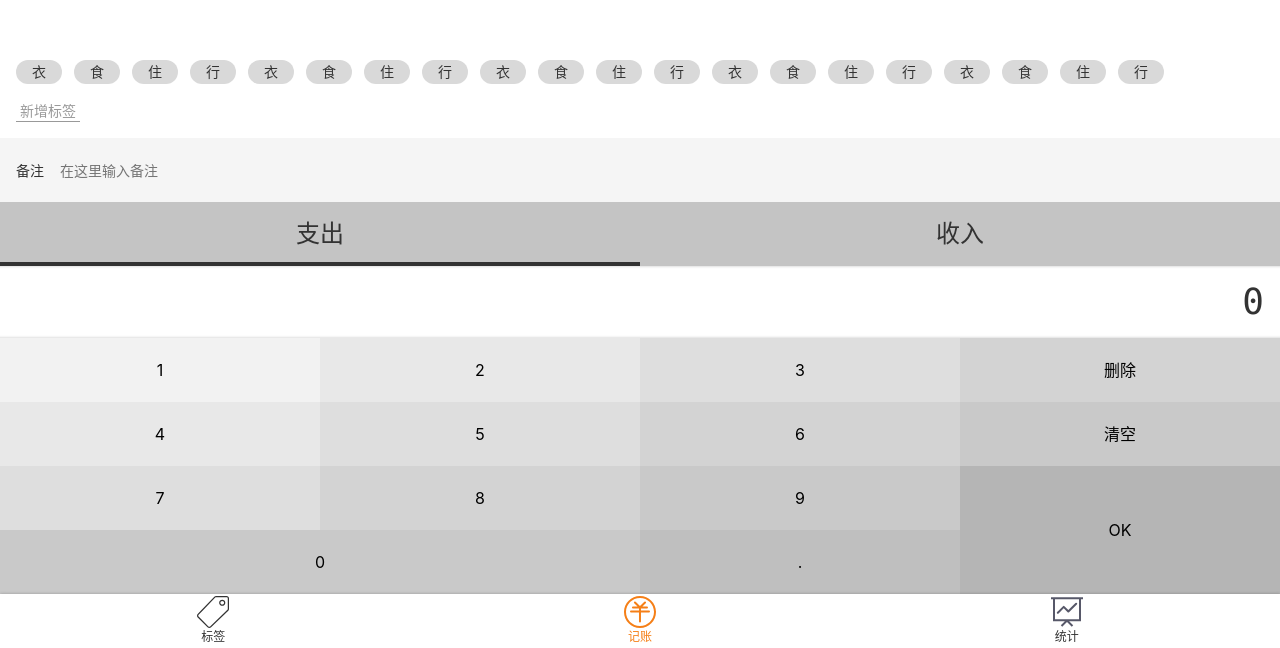
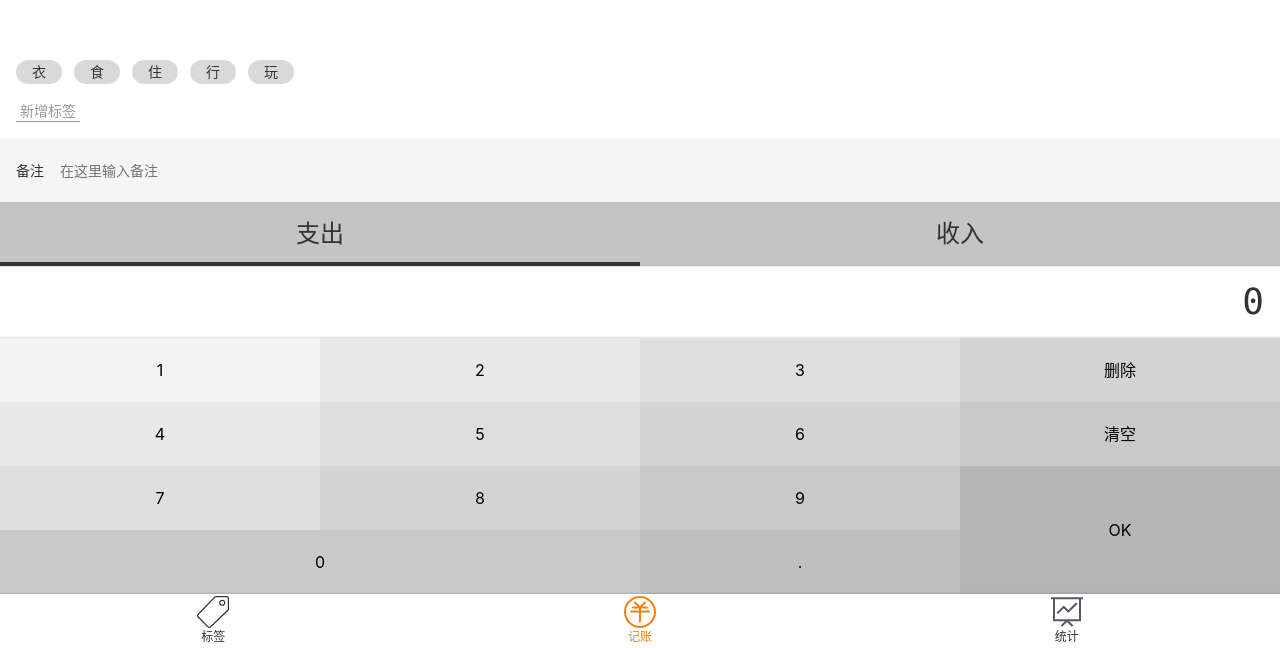
Before and after one commit to hec990/morney-2, a Vue app: page /#/money in a window 1280 px wide. Shown: the part 152-800 px from the top of the page. Built offline with nearby package versions, Linux system fonts and the light colour scheme.

Commit message:
完成 Tags 组件

```diff
--- a/src/components/money-child/Tags.vue
+++ b/src/components/money-child/Tags.vue
@@ -1,38 +1,52 @@
 <template>
   <div class="tags">
     <div class="new">
-      <button>新增标签</button>
+      <button @click="create">新增标签</button>
     </div>
     <ul class="current">
-      <li>衣</li>
-      <li>食</li>
-      <li>住</li>
-      <li>行</li>
-      <li>衣</li>
-      <li>食</li>
-      <li>住</li>
-      <li>行</li>
-      <li>衣</li>
-      <li>食</li>
-      <li>住</li>
-      <li>行</li>
-      <li>衣</li>
-      <li>食</li>
-      <li>住</li>
-      <li>行</li>
-      <li>衣</li>
-      <li>食</li>
-      <li>住</li>
-      <li>行</li>
+      <li v-for="tag in dataSource"
+          :key="tag"
+          :class="{selected: selectedTags.indexOf(tag)>=0}"
+          @click="toggle(tag)"
+      >{{tag}}</li>
     </ul>
   </div>
 
 </template>
 
 <script lang="ts">
-export default {
-  name: 'Tags'
-};
+import Vue from "vue";
+import {Component,Prop} from "vue-property-decorator";
+
+@Component
+export default class Tags extends Vue{
+ // string[] 是字符串数组，表示这个数组里只能存字符串
+ // readonly 是只读的意思，因为dataSource是外部传来的，避免我们自己在子组件修改父组件的数据，如果子组件有修改数据的动作会提示这个数据是只读的，不能修改。
+ @Prop() readonly dataSource: string[] | undefined;
+  // 选中的tag
+  selectedTags: string[] = [];
+
+  toggle(tag: string) {
+    // 获取到选中的tag
+    const index = this.selectedTags.indexOf(tag);
+    if (index >= 0) {
+      // 二次点击取消tag，如果当前tag被选中就删除
+      this.selectedTags.splice(index, 1);
+    } else {
+      this.selectedTags.push(tag);
+    }
+  }
+
+  create() {
+    const name = window.prompt("请输入标签名");
+    if (name === "") {
+      window.alert("标签名不能为空");
+    } else if (this.dataSource) {
+      // 将最新的数据发送给外面
+      this.$emit("update:dataSource",[...this.dataSource, name]);
+    }
+  }
+}
 </script>
 
 <style lang="scss" scoped>
@@ -46,7 +60,8 @@
     display: flex;
     flex-wrap: wrap;
     > li {
-      background: #d9d9d9;
+      $bg: #d9d9d9;
+      background: $bg;
       $h: 24px;
       height: $h;
       line-height: $h;
@@ -54,6 +69,10 @@
       padding: 0 16px;
       margin-right: 12px;
       margin-top: 4px;
+      &.selected {
+        background: darken($bg, 50%);
+        color: white;
+      }
     }
   }
   > .new {
--- a/src/views/Money.vue
+++ b/src/views/Money.vue
@@ -1,7 +1,7 @@
 <template>
 <div>
   <Layout class-prefix="layout">
-    <Tags/>
+    <Tags :data-source.sync="tags"/>
     <Notes/>
     <Types/>
     <NumberPad/>
@@ -9,14 +9,19 @@
 </div>
 </template>
 
-<script lang="ts">
+<script>
 import Tags from "@/components/money-child/Tags.vue";
 import Notes from "@/components/money-child/Notes.vue";
 import Types from "@/components/money-child/Types.vue";
 import NumberPad from "@/components/money-child/NumberPad.vue";
 export default {
   name: "Money",
-  components: {NumberPad, Types, Notes, Tags}
+  components: {NumberPad, Types, Notes, Tags},
+  data(){
+    return {
+      tags:['衣','食','住','行','玩']
+    }
+  }
 };
 </script>
 
```
